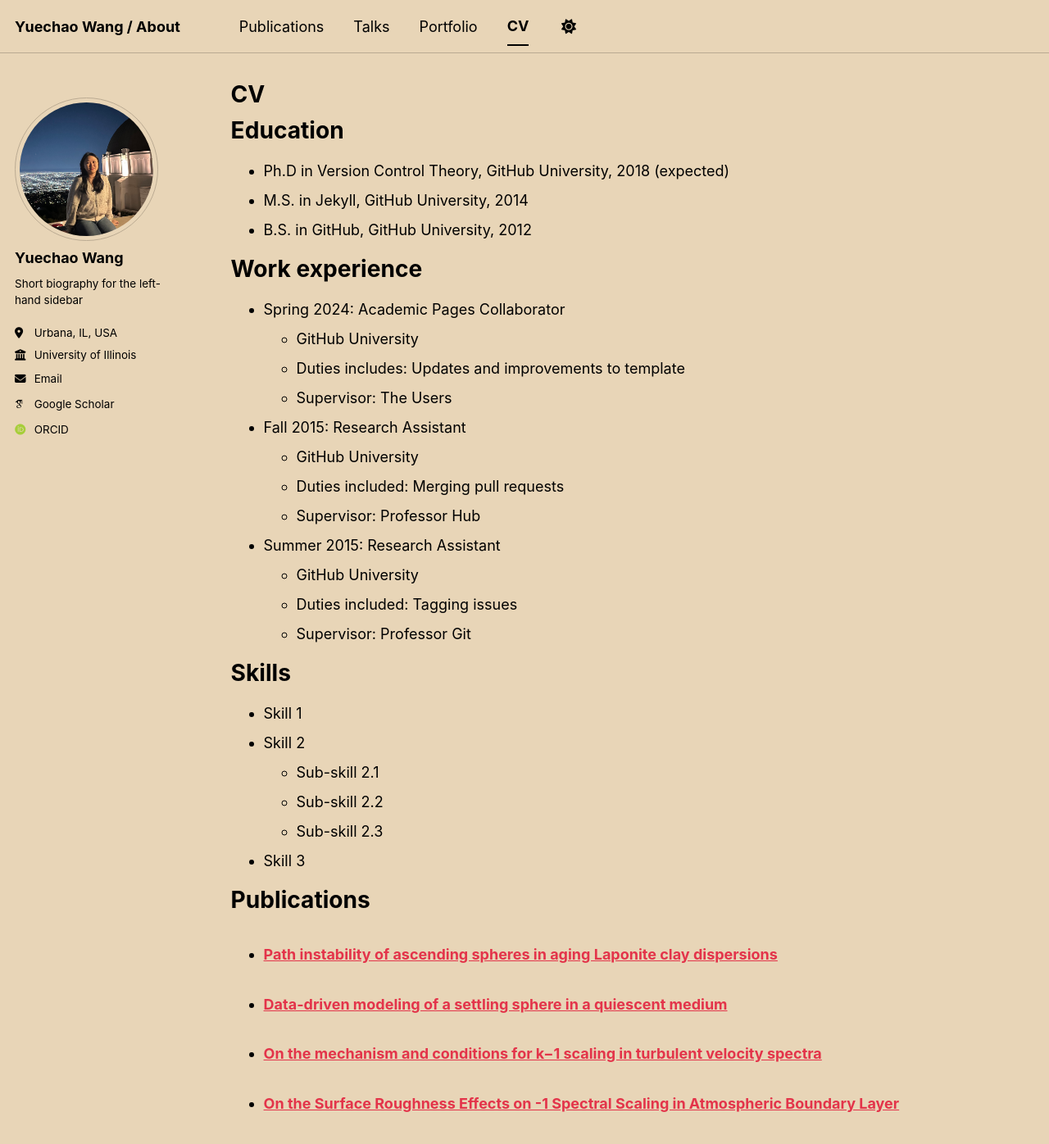
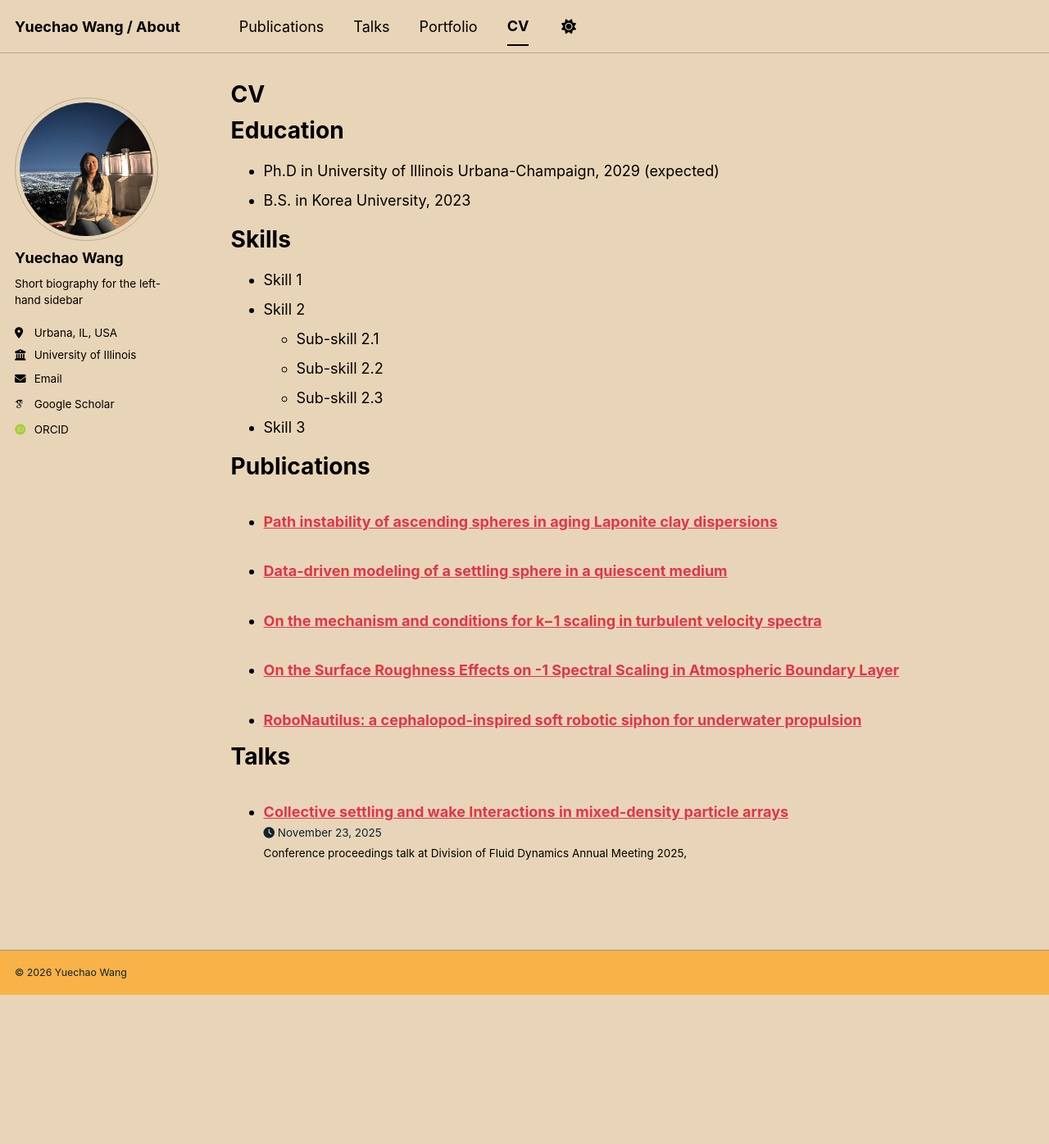
Before and after one commit to wyccc-my/wyccc-my.github.io, a Jekyll site: the page built from _pages/cv.md, in a window 1280 px wide and 1400 px high. Shown: the top 1396 px of the window at 82% size. Built offline with Jekyll 4.4.1, drawn with Linux system fonts in a browser that asks for light colours; some web fonts are replaced; a script bundle is joined from its source files by our own code; library files that are not in the unit come from our copies; some of the changed text lies outside the part shown.

Commit message:
Update cv.md

```diff
--- a/_pages/cv.md
+++ b/_pages/cv.md
@@ -11,26 +11,9 @@
 
 Education
 ======
-* Ph.D in Version Control Theory, GitHub University, 2018 (expected)
-* M.S. in Jekyll, GitHub University, 2014
-* B.S. in GitHub, GitHub University, 2012
+* Ph.D in University of Illinois Urbana-Champaign, 2029 (expected)
+* B.S. in Korea University, 2023
 
-Work experience
-======
-* Spring 2024: Academic Pages Collaborator
-  * GitHub University
-  * Duties includes: Updates and improvements to template
-  * Supervisor: The Users
-
-* Fall 2015: Research Assistant
-  * GitHub University
-  * Duties included: Merging pull requests
-  * Supervisor: Professor Hub
-
-* Summer 2015: Research Assistant
-  * GitHub University
-  * Duties included: Tagging issues
-  * Supervisor: Professor Git
 
 Skills
 ======
@@ -52,13 +35,3 @@
   <ul>{% for post in site.talks reversed %}
     {% include archive-single-talk-cv.html  %}
   {% endfor %}</ul>
-
-Teaching
-======
-  <ul>{% for post in site.teaching reversed %}
-    {% include archive-single-cv.html %}
-  {% endfor %}</ul>
-
-Service and leadership
-======
-* Currently signed in to 43 different slack teams
```
